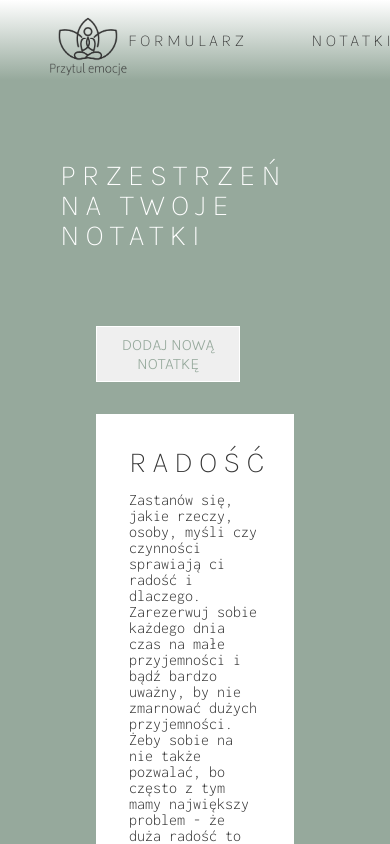
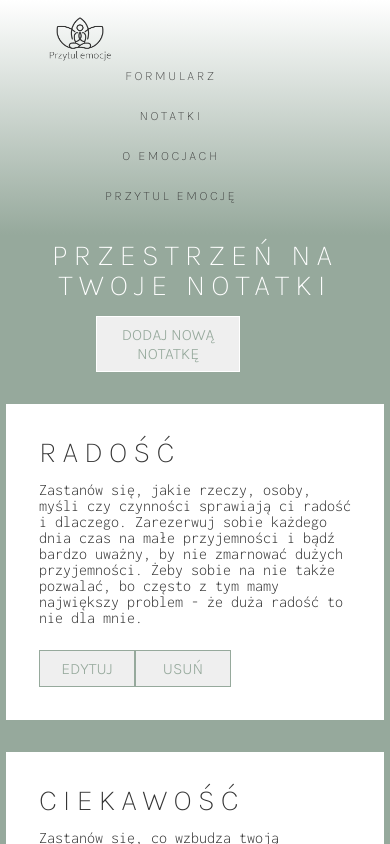
Before and after one commit to SylwiaMacieja/Przytul-EMocje, a React (Vite) app: page /layout/notes in a window 390 px wide. Shown: the top 844 px of the page. Built offline with nearby package versions, Linux system fonts and the light colour scheme.

Commit message:
apperance changes

```diff
--- a/src/components/FormComponent/FormComponent.scss
+++ b/src/components/FormComponent/FormComponent.scss
@@ -1,7 +1,7 @@
 @import "src/fonts&colors/fonts&colors";
 
 .Container {
-  width: 100%;
+  width: 80%;
   margin: 0 auto;
 }
 
@@ -15,8 +15,7 @@
   display: flex;
   flex-direction: column;
   justify-content: center;
-  margin-right: 14em;
-  margin-left: 14em;
+
 
   &__title {
     font-family: $headingsFont;
@@ -24,7 +23,7 @@
     font-weight: 300;
     letter-spacing: 0.3em;
     color: $white;
-    margin-left: 5em;
+
   }
 
   &__description {
@@ -35,8 +34,6 @@
     letter-spacing: 0.1em;
     line-height: 1.2em;
     color: $white;
-    margin-left: 10em;
-    margin-right: 10em;
     margin-top: 2em;
   }
 
@@ -47,8 +44,6 @@
     letter-spacing: 0.1em;
     line-height: 1.2em;
     color: $white;
-    margin-left: 12.5em;
-    margin-right: 10em;
     margin-top: 2em;
   }
 
--- a/src/components/Logo/Logo.scss
+++ b/src/components/Logo/Logo.scss
@@ -1,8 +1,8 @@
 @import "src/fonts&colors/fonts&colors";
 
 .LogoGrey {
-  width: 5em;
-  height: 4em;
+  width: 4em;
+  height: 3em;
   margin-left: 2em;
 }
 
--- a/src/components/Menu/Menu.scss
+++ b/src/components/Menu/Menu.scss
@@ -2,17 +2,18 @@
 
 .Menu {
   list-style: none;
-  margin: 0;
-  margin-right: 10em;
+  margin-right: 5em;
   padding: 0;
   display: flex;
-  flex-direction: column;
   align-items: center;
   gap: 4em;
 
 
-  @media (min-width: 390px) {
-    flex-direction: row;
+  @media (max-width: 768px) {
+    flex-direction: column;
+    height: auto;
+    gap: 1.5em;
+    margin-bottom: 1em;
   }
 
   &__item {
@@ -24,12 +25,21 @@
     color: $darkGrey;
     text-transform: uppercase;
 
+    @media (max-width: 768px) {
+      font-size: calc(0.65 * $headingsFontSize);
+    }
+
+
     &:hover {
       border-top: 0.3em solid $darkGrey;
       color: $darkGrey;
       font-weight: 700;
       padding: 0.3em;
       padding-top: 1.43em;
+
+      @media (max-width: 768px) {
+      border: none;
+      }
     }
 
   }
--- a/src/components/NotesComponent/NotesComponent.scss
+++ b/src/components/NotesComponent/NotesComponent.scss
@@ -3,23 +3,27 @@
 .Notes {
   margin-top: 10em;
 
+  @media (max-width: 768px) {
+   margin-top: 15em;
+  }
+
   &__header {
-    margin: 2em;
     font-family: $headingsFont;
     font-size: calc(1.5 * $headingsFontSize);
     font-weight: 200;
     color: $white;
     text-transform: uppercase;
     letter-spacing: 0.2em;
-
+    text-align: center;
   }
 }
 
 .Note {
+  width: 80%;
   background: $white;
-  margin: 2em 6em;
   padding: 2em;
   border: 0.1em solid $white;
+  margin: 2em auto;
   //border-radius: 1em;
 
   &__title {
@@ -51,7 +55,6 @@
     text-align: center;
     padding: 0.5em;
     margin-top: 1.5em;
-    margin-right: 1em;
     border: 0.1em solid $darkGreen;
 
       &:hover {
--- a/src/components/PageHeader/PageHeader.scss
+++ b/src/components/PageHeader/PageHeader.scss
@@ -6,13 +6,13 @@
   margin: 0;
   display: flex;
   justify-content: space-between;
-  flex-direction: column;
   padding: 1em;
   position: fixed;
   background-image: linear-gradient($white, $darkGreen);
 
 
-  @media (min-width: 375px) {
-    flex-direction: row;
+  @media (max-width: 576px) {
+    flex-direction: column;
+    height: auto;
   }
 }
--- a/src/pages/EmotionsPages/Layout/EmotionsPagesLayout.scss
+++ b/src/pages/EmotionsPages/Layout/EmotionsPagesLayout.scss
@@ -28,8 +28,7 @@ body {
     text-align: justify;
     padding: 0 4em;
     padding-top: 2em;
-    margin-right: 10em;
-    margin-left: 10em;
+
     margin-top: 2em;
   }
 
@@ -39,8 +38,6 @@ body {
     font-size: calc(1.1 * $headingsFontSize);
     padding: 0 4em;
     margin-top: 1em;
-    margin-left: 8em;
-
   }
 
   &__description {
@@ -48,8 +45,6 @@ body {
     font-size: calc( 1 * $primaryFontSize);
     text-align: justify;
     margin-top: 0.8em;
-    margin-right: 14em;
-    margin-left: 14em;
     padding: 0 4em;
   }
 
--- a/src/pages/Home/Home.scss
+++ b/src/pages/Home/Home.scss
@@ -4,10 +4,10 @@
 .Home {
   width: 100vw;
   display: grid;
-  grid-template-columns: repeat(auto-fit, minmax(15rem, 25%));
+  grid-template-columns: repeat(auto-fit, minmax(10rem, 25%));
 
   @media (max-width: 768px) {
-    display: block;
+    display: inline-block;
     height: 100vh;
 
   }
```
